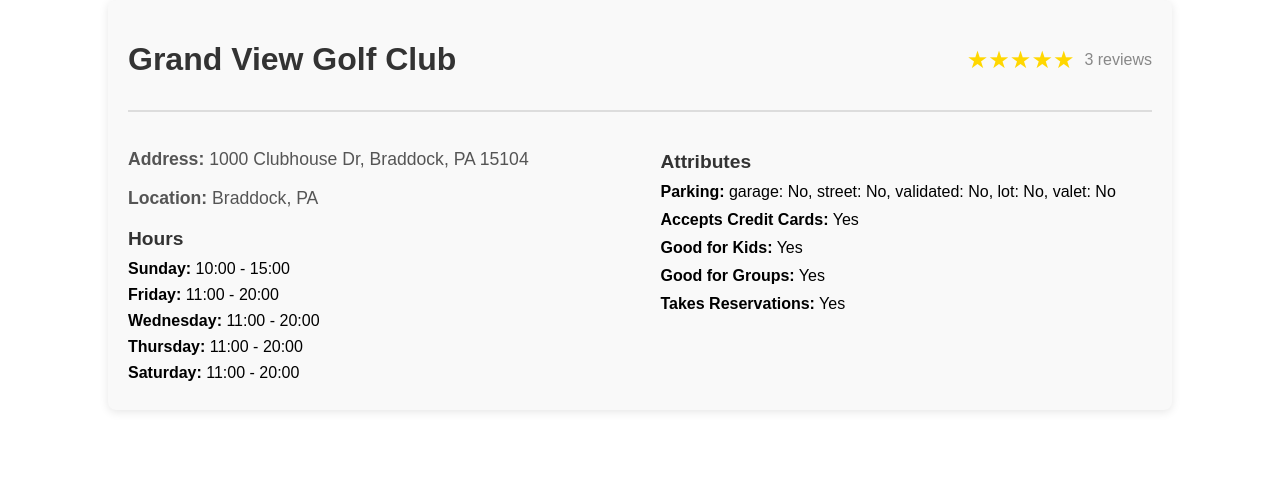
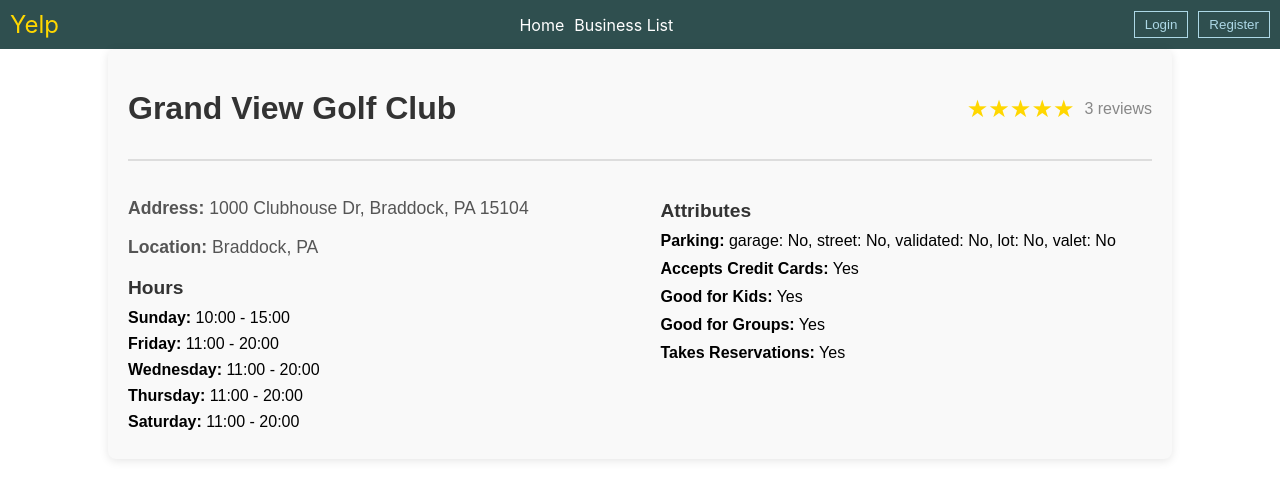
Before and after one commit to KaneZhao/User-Reviews-and-Recommendations-Website, a React (Create React App) app: page /business in a window 1280 px wide. Shown: the top 500 px of the page. Built offline with nearby package versions, Linux system fonts and the light colour scheme.

Commit message:
update layout

```diff
--- a/package.json
+++ b/package.json
@@ -6,8 +6,11 @@
     "@testing-library/jest-dom": "^5.17.0",
     "@testing-library/react": "^13.4.0",
     "@testing-library/user-event": "^13.5.0",
+    "core-js": "^3.38.1",
     "react": "^18.3.1",
+    "react-bootstrap-validation": "^0.1.11",
     "react-dom": "^18.3.1",
+    "react-router-dom": "^6.26.2",
     "react-scripts": "5.0.1",
     "web-vitals": "^2.1.4"
   },
--- a/src/App.js
+++ b/src/App.js
@@ -1,5 +1,8 @@
 import React from "react";
+import { BrowserRouter as Router, Routes, Route } from "react-router-dom";
 import BusinessDetails from "./components/business/BusinessDetails";
+import Header from './components/header/Header';
+import Layout from './components/Layout';
 
 
 const businessData = {
@@ -40,9 +43,17 @@
 };
 
 function App() {
+
   return (
-    <div>
-      <BusinessDetails business={businessData} />
+    <div className="App">
+      <Router>
+      <Header/>
+        <Routes>
+          <Route path="/" element={<Layout />}>
+            <Route path="/business" element={<BusinessDetails business={businessData} />} />
+          </Route>
+        </Routes>
+      </Router>
     </div>
   );
 }
--- a/src/components/Layout.js
+++ b/src/components/Layout.js
@@ -10,4 +10,4 @@
   )
 }
 
-export default Layout
+export default Layout;
--- a/src/components/business/BusinessDetails.css
+++ b/src/components/business/BusinessDetails.css
@@ -95,3 +95,10 @@
       width: 100%;
     }
   }
+
+  y-css-rgh890 {
+    padding-top: 32px !important;
+    margin-top: 32px !important;
+    border-top: 1px solid rgba(235, 235, 235, 1);
+    border-color: rgba(235, 235, 235, 1);
+}
--- /dev/null
+++ b/src/components/header/Header.js
@@ -0,0 +1,34 @@
+import React from 'react';
+import { NavLink } from 'react-router-dom';
+
+const Header = () => {
+  return (
+    <header style={{ backgroundColor: 'darkslategray', padding: '10px' }}>
+      <nav style={{ display: 'flex', justifyContent: 'space-between', alignItems: 'center' }}>
+        <div>
+          <NavLink to="/" style={{ color: 'gold', textDecoration: 'none', fontSize: '24px' }}>
+            Yelp
+          </NavLink>
+        </div>
+        <div style={{ display: 'flex', gap: '10px' }}>
+          <NavLink to="/" style={{ color: 'white', textDecoration: 'none' }}>
+            Home
+          </NavLink>
+          <NavLink to="/business" style={{ color: 'white', textDecoration: 'none' }}>
+            Business List
+          </NavLink>
+        </div>
+        <div style={{ display: 'flex', gap: '10px' }}>
+          <button style={{ padding: '5px 10px', backgroundColor: 'transparent', border: '1px solid lightblue', color: 'lightblue', cursor: 'pointer' }}>
+            Login
+          </button>
+          <button style={{ padding: '5px 10px', backgroundColor: 'transparent', border: '1px solid lightblue', color: 'lightblue', cursor: 'pointer' }}>
+            Register
+          </button>
+        </div>
+      </nav>
+    </header>
+  );
+}
+
+export default Header;
```
Also changed, not shown: 5 other files (tests, documents, lock files or other folders).
